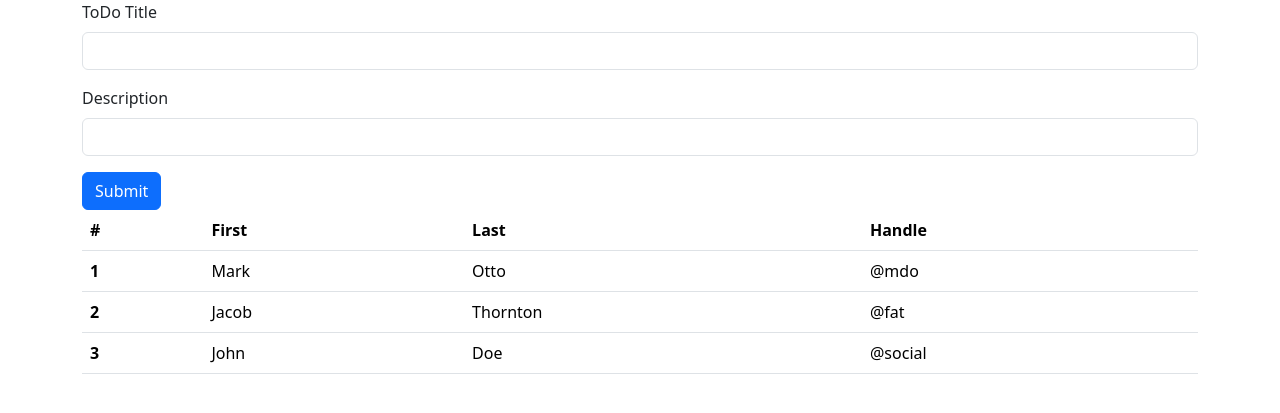
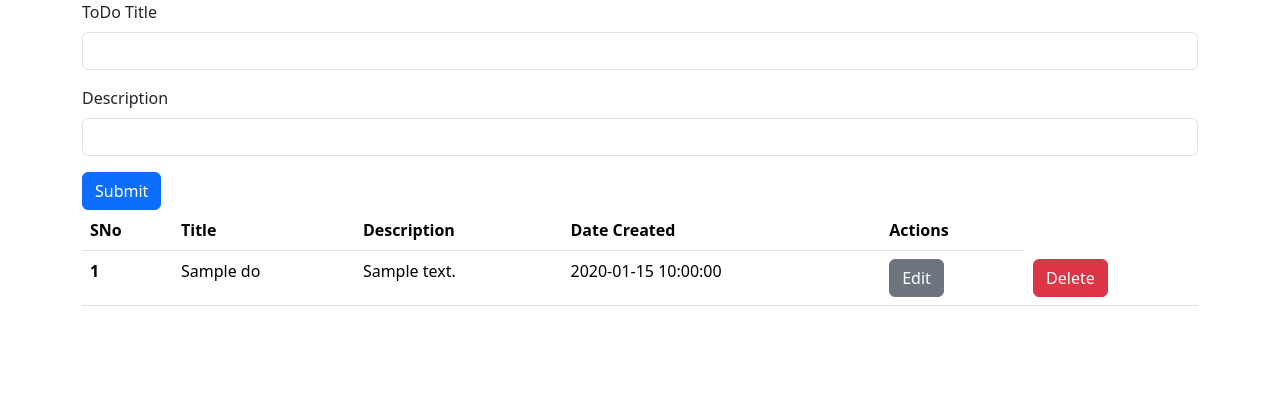
Before and after one commit to Ansh070/My-ToDo, a Flask app: page / in a window 1280 px wide. Shown: the part 56-469 px from the top of the page. Run offline with Flask 3, Linux system fonts and the light colour scheme; tables that the repository leaves empty hold one stand-in row (values such as "Sample post").

Commit message:
add delete and edit options in todo

```diff
--- a/app.py
+++ b/app.py
@@ -1,4 +1,4 @@
-from flask import Flask, render_template
+from flask import Flask, redirect, render_template, request
 from flask_sqlalchemy import SQLAlchemy
 
 app = Flask(__name__)
@@ -14,9 +14,42 @@ class ToDo(db.Model):
 
     def __repr__(self):
         return f"<ToDo {self.SNo} - {self.title}>"
-@app.route('/')
+
+@app.route('/', methods=['GET', 'POST'])
 def home():
-    return render_template('index.html')
+    if request.method == 'POST':
+        title = request.form['title']
+        description = request.form['description']
+        new_todo = ToDo(title=title, description=description)
+        db.session.add(new_todo)
+        db.session.commit()
+    todos = ToDo.query.all()
+    return render_template('index.html', todos=todos)
+
+@app.route('/show')
+def show():
+    todos = ToDo.query.all()
+    print(todos)
+    return "Check console for ToDo items."
+
+@app.route('/delete/<int:sno>')
+def delete(sno):
+    todo = ToDo.query.filter_by(SNo=sno).first()
+    db.session.delete(todo)
+    db.session.commit()
+    return redirect('/')
+
+@app.route('/edit/<int:sno>', methods=['GET', 'POST'])
+def edit(sno):
+    todo = ToDo.query.filter_by(SNo=sno).first()
+    if request.method == 'POST':
+        todo.title = request.form['title']
+        todo.description = request.form['description']
+        db.session.commit()
+        return "Updated Successfully"
+    return render_template('edit.html', todo=todo)
 
 if __name__ == '__main__':
+    with app.app_context():
+        db.create_all()
     app.run(debug=True)
--- a/templates/index.html
+++ b/templates/index.html
@@ -12,7 +12,7 @@
 <body>
     <nav class="navbar navbar-expand-lg bg-body-tertiary">
         <div class="container-fluid">
-            <a class="navbar-brand" href="#">ToDo</a>
+            <a class="navbar-brand" href="/">ToDo</a>
             <button class="navbar-toggler" type="button" data-bs-toggle="collapse"
                 data-bs-target="#navbarSupportedContent" aria-controls="navbarSupportedContent" aria-expanded="false"
                 aria-label="Toggle navigation">
@@ -52,14 +52,14 @@
         </div>
     </nav>
     <div class="container">
-        <form>
+        <form method="POST" action="/">
             <div class="mb-3">
                 <label for="todo-title" class="form-label">ToDo Title</label>
-                <input type="text" class="form-control" id="todo-title" aria-describedby="emailHelp">
+                <input type="text" class="form-control" name="title" id="todo-title" aria-describedby="emailHelp">
             </div>
             <div class="mb-3">
                 <label for="todo-description" class="form-label">Description</label>
-                <input type="text" class="form-control" id="todo-description">
+                <input type="text" class="form-control" name="description" id="todo-description">
             </div>
             <button type="submit" class="btn btn-primary">Submit</button>
         </form>
@@ -68,31 +68,27 @@
         <table class="table">
             <thead>
                 <tr>
-                    <th scope="col">#</th>
-                    <th scope="col">First</th>
-                    <th scope="col">Last</th>
-                    <th scope="col">Handle</th>
+                    <th scope="col">SNo</th>
+                    <th scope="col">Title</th>
+                    <th scope="col">Description</th>
+                    <th scope="col">Date Created</th>
+                    <th scope="col">Actions</th>
                 </tr>
             </thead>
             <tbody>
+
+                {% for ToDo in todos %}
                 <tr>
-                    <th scope="row">1</th>
-                    <td>Mark</td>
-                    <td>Otto</td>
-                    <td>@mdo</td>
+                    <th scope="row">{{ loop.index }}</th>
+                    <td>{{ ToDo.title }}</td>
+                    <td>{{ ToDo.description }}</td>
+                    <td>{{ ToDo.date_created }}</td>
+                    <td><a href="/edit/{{ ToDo.SNo }}" type="button" class="btn btn-secondary">Edit</button></td>
+                    <td><a href="/delete/{{ ToDo.SNo }}" type="button" class="btn btn-danger">Delete</button></td>
                 </tr>
-                <tr>
-                    <th scope="row">2</th>
-                    <td>Jacob</td>
-                    <td>Thornton</td>
-                    <td>@fat</td>
-                </tr>
-                <tr>
-                    <th scope="row">3</th>
-                    <td>John</td>
-                    <td>Doe</td>
-                    <td>@social</td>
-                </tr>
+                {% endfor %}
+
+
             </tbody>
         </table>
     </div>
```
